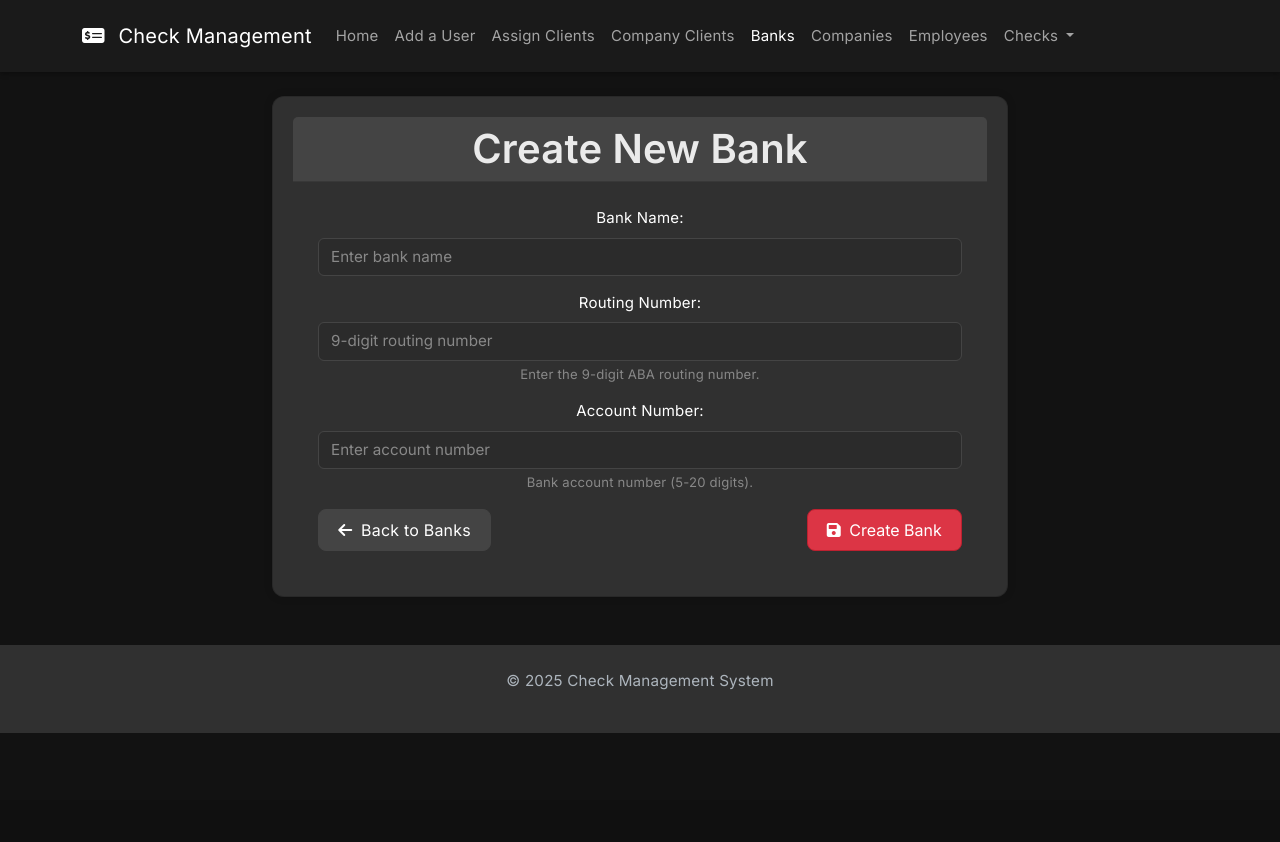
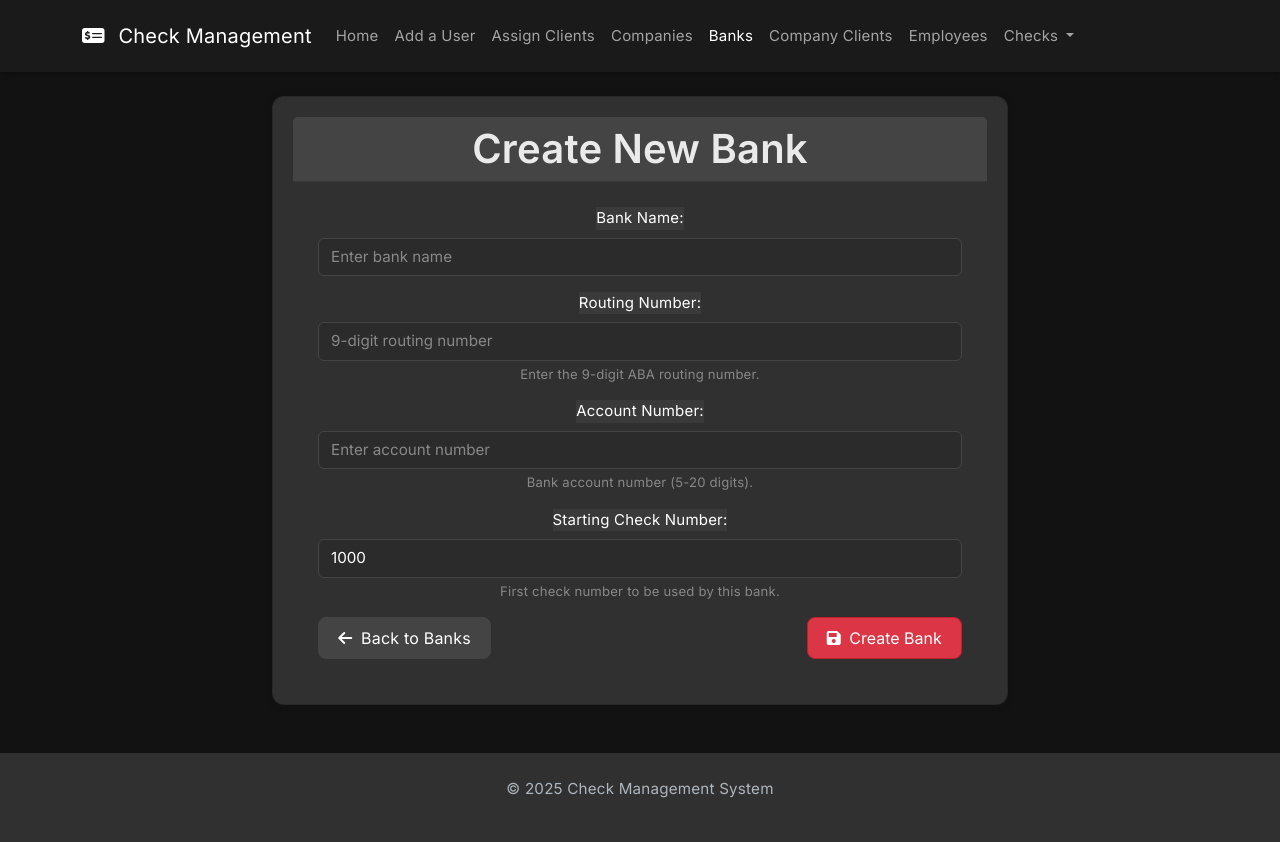
Before and after one commit to carlitos20161/CHECKS, a Flask app: page /banks/create in a window 1280 px wide. Before the commit the page ends 733 px from the top, so only its background shows below. Run offline with Flask 3, Linux system fonts and the light colour scheme; the visitor is signed in with stand-in values (Sample User, id 1); tables that the repository leaves empty hold one stand-in row (values such as "Sample post"); some libraries are stand-ins or nearby versions.

Commit message:
final debuggin

```diff
--- a/forms.py
+++ b/forms.py
@@ -7,6 +7,9 @@ from wtforms.validators import Optional
 import datetime
 from wtforms import StringField, PasswordField
 from wtforms.validators import DataRequired, Length
+from wtforms import IntegerField
+from wtforms.validators import DataRequired, NumberRange
+from wtforms import SubmitField
 
 
 class MultiCheckboxField(SelectMultipleField):
@@ -19,6 +22,8 @@ class BankForm(FlaskForm):
     name = StringField('Bank Name', validators=[DataRequired(), Length(min=2, max=100)])
     routing_number = StringField('Routing Number', validators=[DataRequired(), Length(min=9, max=9)])
     account_number = StringField('Account Number', validators=[DataRequired(), Length(min=5, max=20)])
+    starting_check_number = IntegerField('Starting Check Number', validators=[DataRequired(), NumberRange(min=1)], default=1000)
+    submit = SubmitField('Submit')
 
     def validate_routing_number(self, field):
         # Basic validation for routing numbers (9 digits)
--- a/routes.py
+++ b/routes.py
@@ -6,18 +6,21 @@ from forms import BankForm, CompanyForm, EmployeeForm, CheckForm, BatchCheckForm
 from utils.pdf_generator import generate_clean_check
 from utils import login_required, role_required
 from werkzeug.datastructures import FileStorage
-from utils.check_utils import get_next_global_check_number
 from flask import send_file
 import pandas as pd
 from io import BytesIO
 from models import Check  # adjust if needed
 from sqlalchemy.orm import joinedload
-import re
 from forms import CSRFOnlyForm
 from forms import AddUserForm
 from werkzeug.security import generate_password_hash
 from models import User
 from flask import session, redirect, url_for
+from utils.check_utils import get_next_check_number_by_bank
+from flask import Response
+import csv
+from io import StringIO
+
 
 
 
@@ -56,50 +59,6 @@ def configure_routes(app):
             flash("Your account was removed.", "danger")
             return redirect(url_for('login'))
 
-
-    @app.route('/export-checks/client/<int:client_id>')
-    @role_required('admin')  # or remove if all users should access it
-    def export_checks_by_client(client_id):
-        from io import BytesIO
-        import pandas as pd
-        import re
-
-        checks = (
-            Check.query
-            .filter(Check.client_id == client_id)
-            .options(joinedload(Check.employee), joinedload(Check.bank), joinedload(Check.created_by))
-            .order_by(Check.date.desc())
-            .all()
-        )
-
-        client = CompanyClient.query.get(client_id)
-        client_name = client.name if client else f"Client_{client_id}"
-
-        data = []
-        for check in checks:
-            data.append({
-                'Check #': check.check_number,
-                'Date': check.date.strftime('%Y-%m-%d'),
-                'Amount': float(check.amount),
-                'Bank': check.bank.name if check.bank else 'N/A',
-                'Employee': check.employee.name if check.employee else 'N/A',
-                'Made by': check.created_by.username if check.created_by else 'N/A'
-            })
-
-        df = pd.DataFrame(data)
-        output = BytesIO()
-
-        safe_name = re.sub(r'[\\/*?:[\]]+', '_', client_name)[:31] or 'Client'
-
-        with pd.ExcelWriter(output, engine='xlsxwriter') as writer:
-            df.to_excel(writer, sheet_name=safe_name, index=False)
-            worksheet = writer.sheets[safe_name]
-            for idx, col in enumerate(df.columns):
-                width = max(df[col].astype(str).map(len).max(), len(col)) + 2
-                worksheet.set_column(idx, idx, width)
-
-        output.seek(0)
-        return send_file(output, download_name=f'{safe_name}_checks.xlsx', as_attachment=True)
 
 
 
@@ -165,7 +124,8 @@ def configure_routes(app):
             bank = Bank(
                 name=form.name.data,
                 routing_number=form.routing_number.data,
-                account_number=form.account_number.data
+                account_number=form.account_number.data,
+                starting_check_number=form.starting_check_number.data
             )
             db.session.add(bank)
             db.session.commit()
@@ -531,7 +491,7 @@ def configure_routes(app):
                     return redirect(url_for('checks_create'))
 
 
-                check_number = get_next_global_check_number()
+                check_number = get_next_check_number_by_bank(bank.id)
 
                 check = Check(
                     bank_id=bank.id,
@@ -718,7 +678,7 @@ def configure_routes(app):
                         raise ValueError("Invalid employee or amount")
 
 
-                    check_number = get_next_global_check_number()
+                    check_number = get_next_check_number_by_bank(bank.id)
 
                     check = Check(
                         bank_id=bank_id,
@@ -937,6 +897,80 @@ def configure_routes(app):
                 return jsonify({'error': 'Internal server error'}), 500
         return jsonify({'error': 'User not found'}), 404
 
+
+    @app.route('/checks/download-selected', methods=['POST'])
+    @login_required
+    @role_required('admin')
+    def bulk_download_checks_pdf():
+        check_ids = request.form.getlist('check_ids')
+        if not check_ids:
+            flash("No checks selected for export.", "warning")
+            return redirect(url_for('checks_index'))
+
+        # Fetch checks
+        checks = Check.query.filter(Check.id.in_(check_ids)).order_by(Check.check_number).all()
+
+        # Create ZIP with one PDF per check
+        from io import BytesIO
+        import zipfile
+        zip_buffer = BytesIO()
+
+        with zipfile.ZipFile(zip_buffer, 'w') as zf:
+            for check in checks:
+                pdf_bytes = generate_clean_check(check)
+  # <- your PDF function returning BytesIO or bytes
+                filename = f"Check_{check.check_number}.pdf"
+                zf.writestr(filename, pdf_bytes.getvalue() if hasattr(pdf_bytes, 'getvalue') else pdf_bytes)
+
+        zip_buffer.seek(0)
+        return send_file(
+            zip_buffer,
+            mimetype='application/zip',
+            download_name='selected_checks.zip',
+            as_attachment=True
+        )
+
+
+    @app.route("/checks/export/<int:client_id>/xlsx")
+    @login_required
+    def export_checks_by_client_excel(client_id):
+        checks = Check.query.filter_by(client_id=client_id).join(Company).join(Employee).order_by(Check.date, Check.check_number).all()
+
+        # Group by ISO week
+        grouped = defaultdict(list)
+        for check in checks:
+            week = check.date.strftime("%Y-W%U")  # Week number (Sunday start)
+            grouped[week].append(check)
+
+        writer = pd.ExcelWriter("checks_export.xlsx", engine='xlsxwriter')
+        for week, week_checks in grouped.items():
+            data = []
+            for check in sorted(week_checks, key=lambda c: c.check_number):
+                data.append({
+                    "Check #": check.check_number,
+                    "Date": check.date.strftime("%-m/%-d/%y"),
+                    "Amount": check.amount,
+                    "Employee": check.employee.name if check.employee else "",
+                    "Client": check.client.name if check.client else "",
+                    "Company": check.company.name if check.company else "",
+                })
+
+            df = pd.DataFrame(data)
+            df.to_excel(writer, index=False, sheet_name=week[:31])  # Excel sheet names max length = 31 chars
+
+        output = BytesIO()
+        writer.close()
+        with open("checks_export.xlsx", "rb") as f:
+            output.write(f.read())
+        output.seek(0)
+
+        return send_file(output,
+                        download_name=f"client_{client_id}_checks.xlsx",
+                        as_attachment=True,
+                        mimetype="application/vnd.openxmlformats-officedocument.spreadsheetml.sheet")
+
+
+
     @app.route('/add-user', methods=['GET', 'POST'])
     @role_required('admin')
     def add_user():
--- a/static/css/custom.css
+++ b/static/css/custom.css
@@ -361,6 +361,10 @@ input[readonly] {
   padding: 0.5rem 0.75rem;
 }
 
+.form-control {
+  color: #fff !important;
+}
+
 .bright-disabled {
   background-color: #2b2b2b !important;
   color: #ffffff !important;
--- a/templates/banks/create.html
+++ b/templates/banks/create.html
@@ -12,7 +12,7 @@
                     {{ form.csrf_token }}
 
                     <div class="mb-3">
-                        <label for="name" class="form-label">Bank Name:</label>
+                        <label for="name" class="form-label bright-style">Bank Name:</label>
                         {{ form.name(class="form-control", id="name", placeholder="Enter bank name") }}
                         {% if form.name.errors %}
                             <div class="text-danger">
@@ -24,7 +24,7 @@
                     </div>
 
                     <div class="mb-3">
-                        <label for="routing_number" class="form-label">Routing Number:</label>
+                        <label for="routing_number" class="form-label bright-style">Routing Number:</label>
                         {{ form.routing_number(class="form-control", id="routing_number", placeholder="9-digit routing number") }}
                         {% if form.routing_number.errors %}
                             <div class="text-danger">
@@ -37,7 +37,7 @@
                     </div>
 
                     <div class="mb-3">
-                        <label for="account_number" class="form-label">Account Number:</label>
+                        <label for="account_number" class="form-label bright-style">Account Number:</label>
                         {{ form.account_number(class="form-control", id="account_number", placeholder="Enter account number") }}
                         {% if form.account_number.errors %}
                             <div class="text-danger">
@@ -48,6 +48,20 @@
                         {% endif %}
                         <div class="form-text">Bank account number (5-20 digits).</div>
                     </div>
+                    <div class="mb-3">
+    <label for="starting_check_number" class="form-label bright-style">Starting Check Number:</label>
+    {{ form.starting_check_number(class="form-control", id="starting_check_number", placeholder="e.g. 50") }}
+    {% if form.starting_check_number.errors %}
+        <div class="text-danger">
+            {% for error in form.starting_check_number.errors %}
+                {{ error }}
+            {% endfor %}
+        </div>
+    {% endif %}
+    <div class="form-text">First check number to be used by this bank.</div>
+</div>
+
+
 
                     <div class="d-flex justify-content-between">
                         <a href="{{ url_for('banks_index') }}" class="btn btn-secondary">
--- a/templates/banks/index.html
+++ b/templates/banks/index.html
@@ -26,7 +26,7 @@
                         <td>{{ bank.name }}</td>
                         <td>{{ bank.routing_number }}</td>
                         <td>{{ bank.account_number }}</td>
-                        <td>{{ bank.last_check_number }}</td>
+                        <td>{{ bank.starting_check_number }}</td>
                         <td>
                             <div class="btn-group" role="group">
                                 <a href="{{ url_for('banks_edit', id=bank.id) }}" class="btn btn-sm btn-secondary">
--- a/templates/layout.html
+++ b/templates/layout.html
@@ -42,6 +42,14 @@
                             <a class="nav-link {% if '/assign-clients' in request.path %}active{% endif %}"
                             href="{{ url_for('assign_clients') }}">Assign Clients</a>
                         </li>
+                         <li class="nav-item">
+                        <a class="nav-link {% if '/companies' in request.path %}active{% endif %}"
+                           href="{{ url_for('companies_index') }}">Companies</a>
+                    </li>
+                      <li class="nav-item">
+                        <a class="nav-link {% if '/banks' in request.path %}active{% endif %}"
+                           href="{{ url_for('banks_index') }}">Banks</a>
+                    </li>
                             <li class="nav-item">
                                 <a class="nav-link {% if '/clients' in request.path %}active{% endif %}"
                                 href="{{ url_for('clients_index') }}">Company Clients</a>
@@ -49,14 +57,8 @@
                     {% endif %}
 
                     {% if session.get('role') == 'admin' %}
-                    <li class="nav-item">
-                        <a class="nav-link {% if '/banks' in request.path %}active{% endif %}"
-                           href="{{ url_for('banks_index') }}">Banks</a>
-                    </li>
-                    <li class="nav-item">
-                        <a class="nav-link {% if '/companies' in request.path %}active{% endif %}"
-                           href="{{ url_for('companies_index') }}">Companies</a>
-                    </li>
+
+
                     <li class="nav-item">
                         <a class="nav-link {% if '/employees' in request.path %}active{% endif %}"
                            href="{{ url_for('employees_index') }}">Employees</a>
```
Also changed, not shown: models.py (+6 -1 lines), templates/checks/index.html (+57 -8 lines), test/test_auth.py (added, +26 -0 lines), test/test_check.py (added, +84 -0 lines), utils/check_utils.py (+14 -6 lines), 1 other file.
